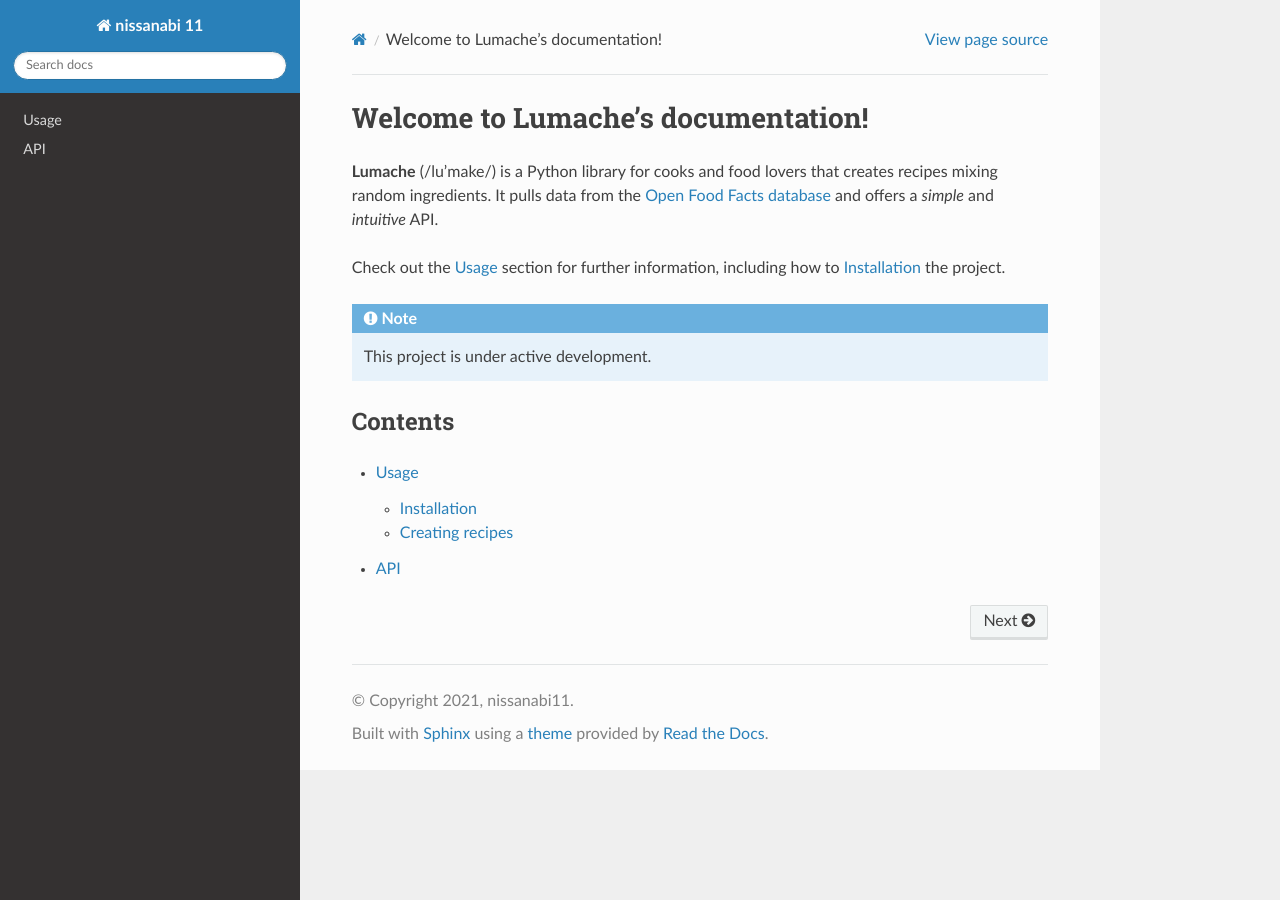
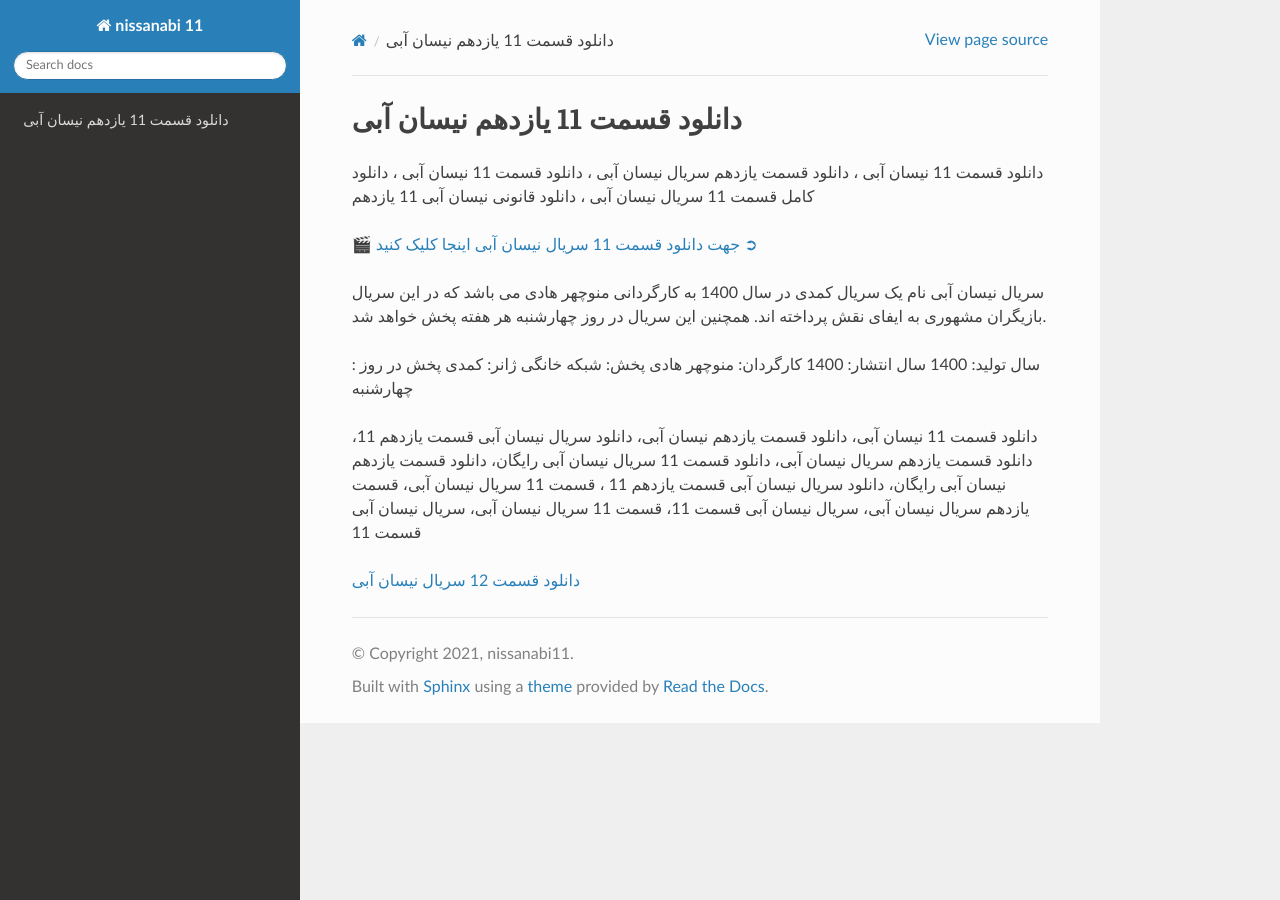
Before and after one commit to filmifa/nissanabi11, a Sphinx documentation site: the page built from docs/source/index.rst, in a window 1280 px wide. Built offline with Sphinx 7.4.7 and the Read the Docs theme 2.0.0, drawn with Linux system fonts in a browser that asks for light colours.

Commit message:
Update index.rst

```diff
--- a/docs/source/index.rst
+++ b/docs/source/index.rst
@@ -1,22 +1,21 @@
-Welcome to Lumache's documentation!
+دانلود قسمت 11 یازدهم نیسان آبی
 ===================================
 
-**Lumache** (/lu'make/) is a Python library for cooks and food lovers
-that creates recipes mixing random ingredients.
-It pulls data from the `Open Food Facts database <https://world.openfoodfacts.org/>`_
-and offers a *simple* and *intuitive* API.
 
-Check out the :doc:`usage` section for further information, including
-how to :ref:`installation` the project.
+دانلود قسمت 11 نیسان آبی ، دانلود قسمت یازدهم سریال نیسان آبی ، دانلود قسمت 11 نیسان آبی ، دانلود کامل قسمت 11 سریال نیسان آبی ، دانلود قانونی نیسان آبی 11 یازدهم
 
-.. note::
+`🎬 جهت دانلود قسمت 11 سریال نیسان آبی اینجا کلیک کنید ➲ <https://pishgammovie.ir/iranian-serial-download/nissan-abi/>`_
 
-   This project is under active development.
+سریال نیسان آبی نام یک سریال کمدی در سال 1400 به کارگردانی منوچهر هادی می باشد که در این سریال بازیگران مشهوری به ایفای نقش پرداخته اند. همچنین این سریال در روز چهارشنبه هر هفته پخش خواهد شد.
 
-Contents
---------
+سال تولید: 1400
+سال انتشار: 1400
+کارگردان: منوچهر هادی
+پخش: شبکه خانگی
+ژانر: کمدی
+پخش در روز : چهارشنبه
 
-.. toctree::
 
-   usage
-   api
+دانلود قسمت 11 نیسان آبی، دانلود قسمت یازدهم نیسان آبی، دانلود سریال نیسان آبی قسمت یازدهم 11، دانلود قسمت یازدهم سریال نیسان آبی، دانلود قسمت 11 سریال نیسان آبی رایگان، دانلود قسمت یازدهم نیسان آبی رایگان، دانلود سریال نیسان آبی قسمت یازدهم 11 ، قسمت 11 سریال نیسان آبی، قسمت یازدهم سریال نیسان آبی، سریال نیسان آبی قسمت 11، قسمت 11 سریال نیسان آبی، سریال نیسان آبی قسمت 11
+
+`دانلود قسمت 12 سریال نیسان آبی <https://nissanabi12.readthedocs.io/en/latest/>`_
```
